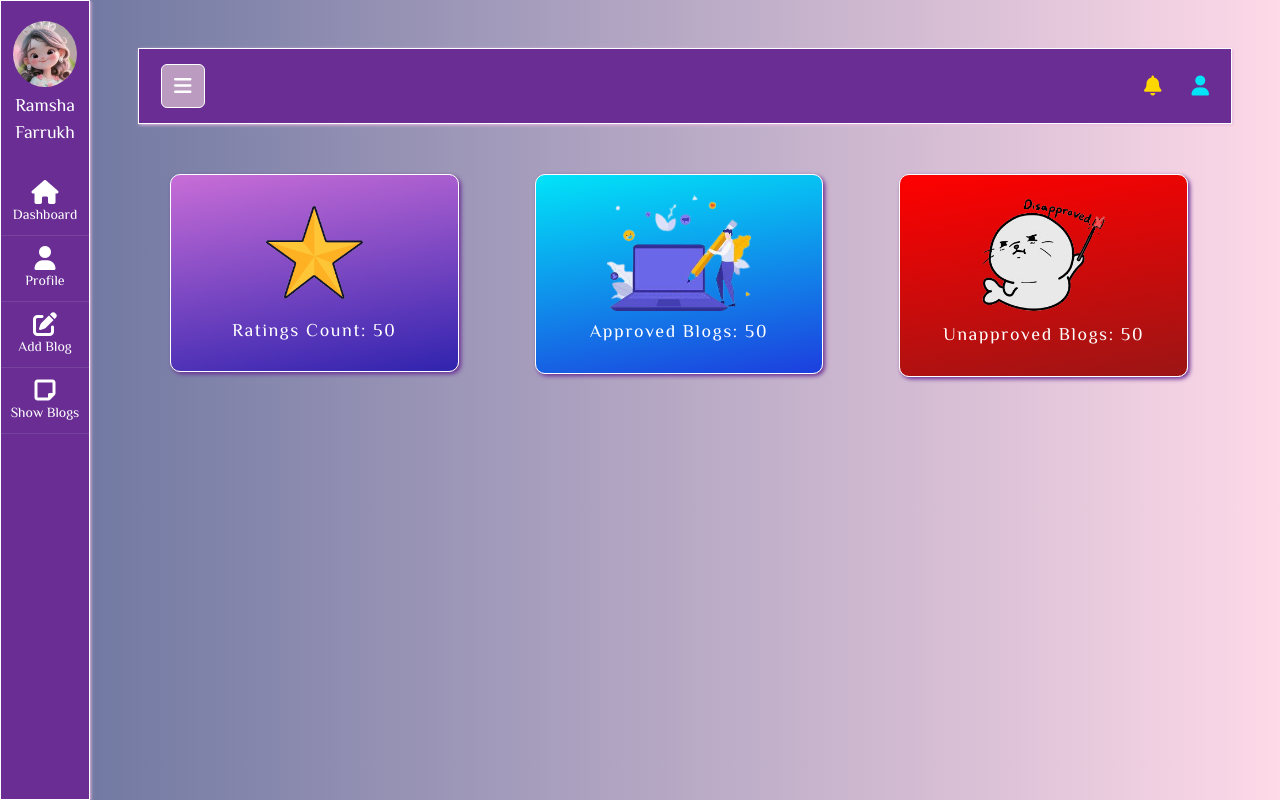
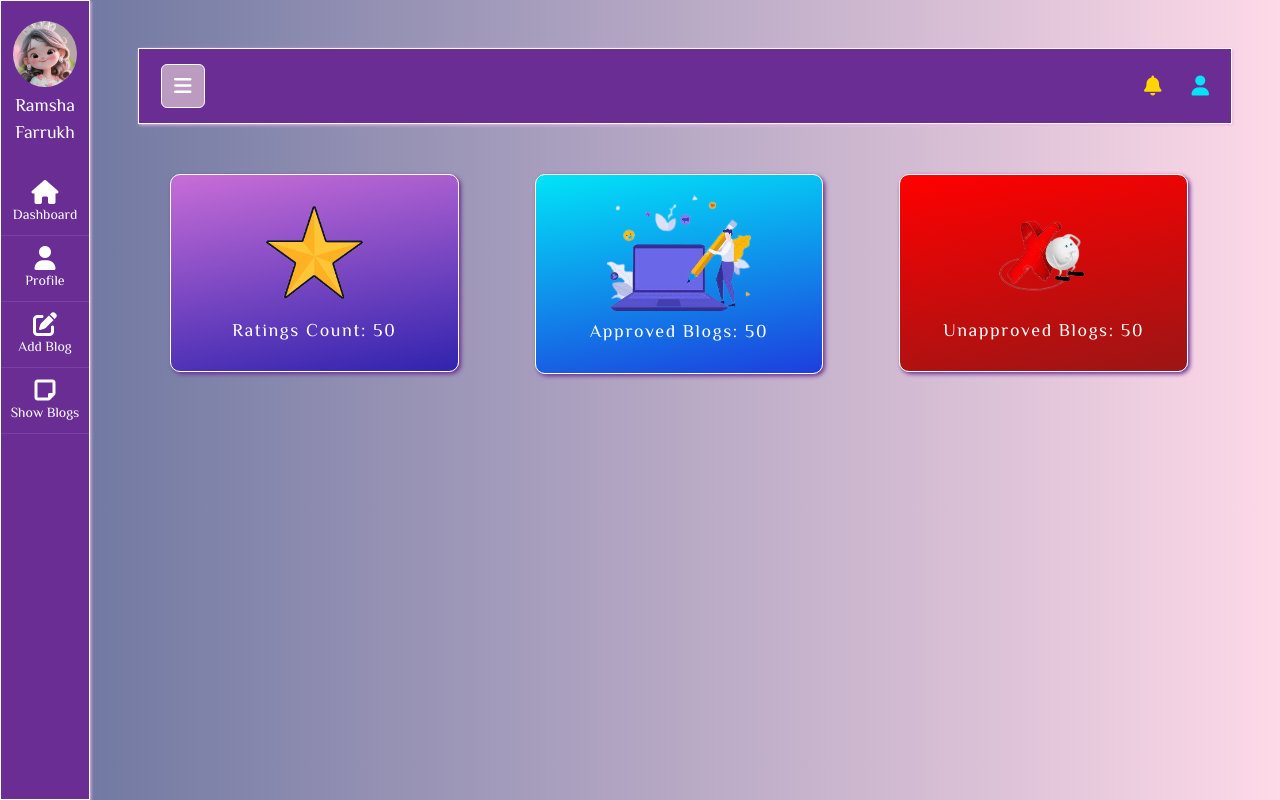
Before and after one commit to RamshaFarrukh25/Career-Counselling-Portal, a React (Vite) app: page /counsellor in a window 1280 px wide. Built offline with nearby package versions, Linux system fonts and the light colour scheme.

Commit message:
Counsellor Dashboard Added

```diff
--- a/src/assets/styles/dashboards/counsellor_css/Dashboard.module.css
+++ b/src/assets/styles/dashboards/counsellor_css/Dashboard.module.css
@@ -40,7 +40,7 @@
     margin-top: 20px;
 }
 .disapprovedblogsImg {
-    width: 45%;
+    width: 40%;
     margin-top: 20px;
 }
 .reviewsImg{
--- a/src/dashboards/counsellor/Dashboard.jsx
+++ b/src/dashboards/counsellor/Dashboard.jsx
@@ -1,7 +1,7 @@
 import DashboardCSS from "../../assets/styles/dashboards/counsellor_css/Dashboard.module.css"
 import Reviews from "../../assets/images/Counsellor_Reviews.gif"
 import Blogs from "../../assets/images/Counsellor_Blogs.png"
-import Unapproved from "../../assets/images/Counsellor_Unapproved.png"
+import Unapproved from "../../assets/images/Counsellor_Unapproved2.png"
 
 export default function Dashboard(){
     return (
```
Also changed, not shown: src/assets/images/Counsellor_Unapproved2.png (added).
